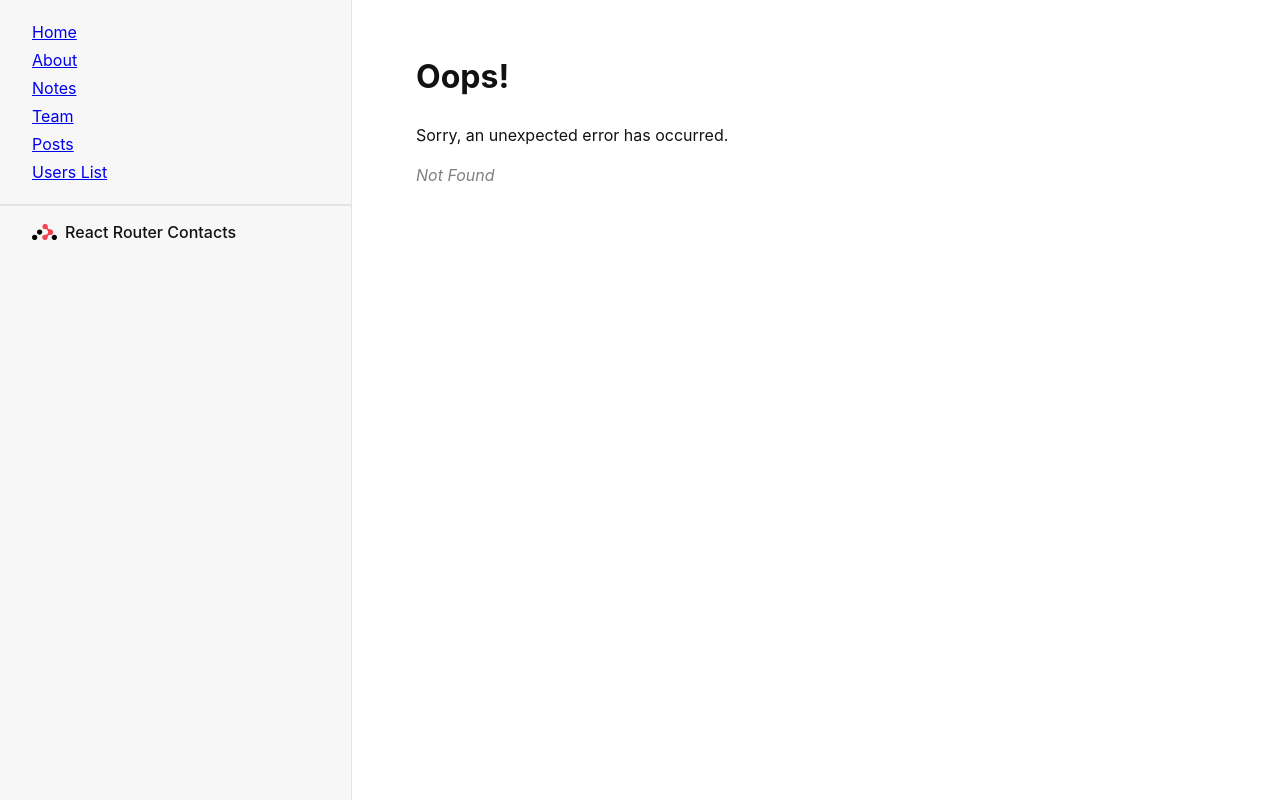
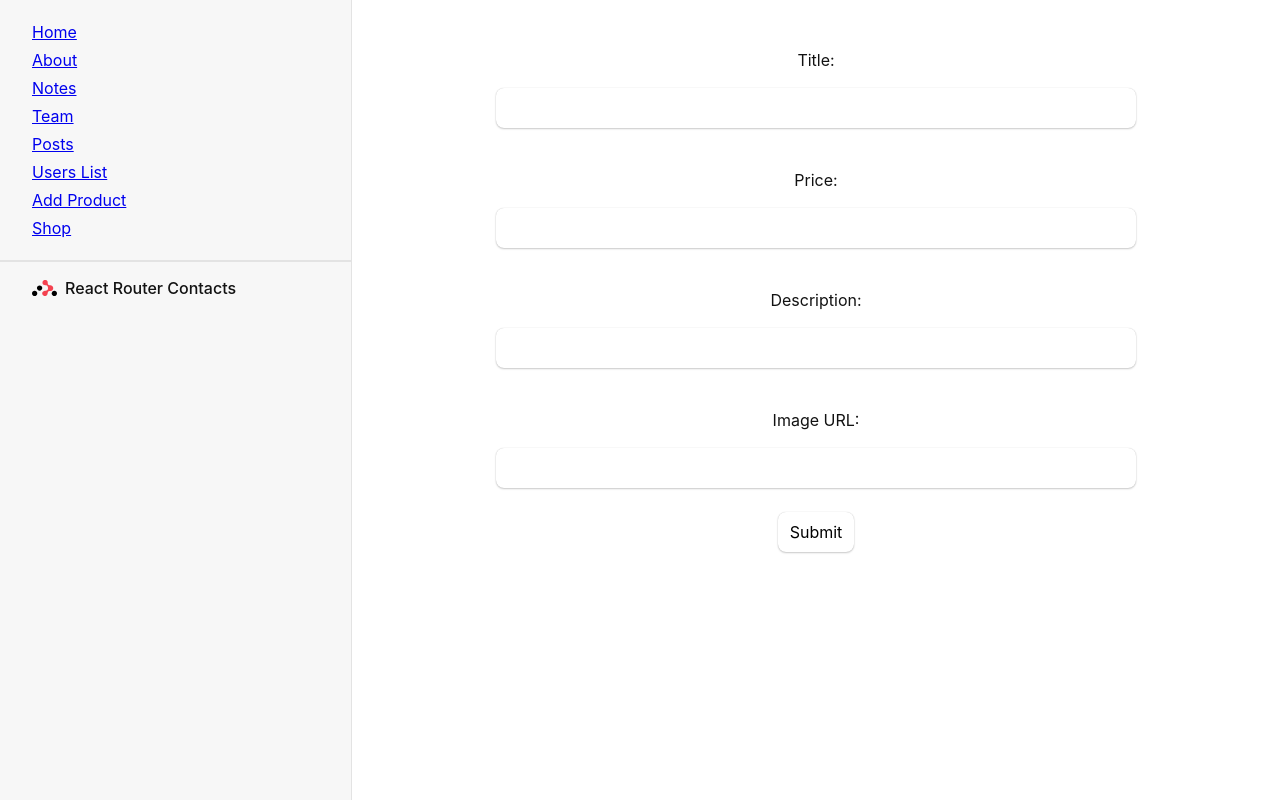
Before and after one commit to SazzadForazi/react-basic-to-adanced, a React (Vite) app: page /add-product in a window 1280 px wide. Before the commit this address had no page. Built offline with nearby package versions, Linux system fonts and the light colour scheme.

Commit message:
firebase

```diff
--- a/package.json
+++ b/package.json
@@ -11,6 +11,7 @@
     "preview": "vite preview"
   },
   "dependencies": {
+    "firebase": "^11.2.0",
     "immer": "^10.1.1",
     "react": "^18.3.1",
     "react-dom": "^18.3.1",
--- a/src/components/Nav.jsx
+++ b/src/components/Nav.jsx
@@ -22,6 +22,12 @@ const Nav = () => {
         <li>
           <Link to="/users">Users List</Link>
         </li>
+        <li>
+          <Link to="/add-product">Add Product</Link>
+        </li>
+        <li>
+          <Link to="/shop">Shop</Link>
+        </li>
       </ul>
     </div>
   );
--- /dev/null
+++ b/src/firebase.js
@@ -0,0 +1,19 @@
+// Import the functions you need from the SDKs you need
+import { initializeApp } from "firebase/app";
+import { getFirestore } from "firebase/firestore";
+// TODO: Add SDKs for Firebase products that you want to use
+// https://firebase.google.com/docs/web/setup#available-libraries
+
+// Your web app's Firebase configuration
+const firebaseConfig = {
+  apiKey: "AIzaSyDh8Cuiqluutug0AUNzGTFKX35_NLsa8JE",
+  authDomain: "react-first-project-95873.firebaseapp.com",
+  projectId: "react-first-project-95873",
+  storageBucket: "react-first-project-95873.firebasestorage.app",
+  messagingSenderId: "209901717660",
+  appId: "1:209901717660:web:cdecbd3d177e6e237c0559"
+};
+
+// Initialize Firebase
+const app = initializeApp(firebaseConfig);
+export const  db = getFirestore(app);
--- /dev/null
+++ b/src/pages/AddProductForm.jsx
@@ -0,0 +1,86 @@
+import { useState } from "react";
+import { addDoc, collection } from "firebase/firestore";
+import { db } from "../firebase";
+
+const AddProductForm = () => {
+  const [product, setProduct] = useState({
+    title: "",
+    price: "",
+    image: "",
+    description: "",
+  });
+
+  const handleChange = (e) => {
+    setProduct({
+      ...product,
+      [e.target.name]: e.target.value,
+    });
+  };
+  // [api.reducerPath] : api.reducer
+
+  const handleSubmit = async (e) => {
+    e.preventDefault();
+    await addDoc(collection(db, "products"), product);
+    // addDoc()
+  };
+
+  return (
+    <>
+      <form
+        style={{
+          display: "flex",
+          flexDirection: "column",
+          justifyContent: "space-between",
+          alignItems: "center",
+        }}
+        onSubmit={handleSubmit}
+      >
+        <p>Title:</p>
+        <input
+          value={product.title}
+          onChange={handleChange}
+          name="title"
+          style={{ display: "block", width: "80%" }}
+          required
+        />
+        <br />
+        <p>Price:</p>
+
+        <input
+          value={product.price}
+          onChange={handleChange}
+          name="price"
+          style={{ display: "block", width: "80%" }}
+          type="number"
+          required
+        />
+        <br />
+
+        <p>Description:</p>
+        <input
+          value={product.description}
+          onChange={handleChange}
+          name="description"
+          style={{ display: "block", width: "80%" }}
+          type="text"
+          required
+        />
+        <br />
+        <p>Image URL:</p>
+
+        <input
+          onChange={handleChange}
+          value={product.image}
+          name="image"
+          style={{ display: "block", width: "80%" }}
+          type="text"
+          required
+        />
+        <br />
+        <input type="submit" />
+      </form>
+    </>
+  );
+};
+
+export default AddProductForm;
--- /dev/null
+++ b/src/pages/Shop.jsx
@@ -0,0 +1,26 @@
+import { useEffect, useState } from "react";
+import { collection, getDocs } from "firebase/firestore";
+import { db } from "../firebase.js";
+const Shop = () => {
+  const [products, setProducts] = useState([]);
+  const productsCollectionRef = collection(db, "products");
+  useEffect(() => {
+    const getProducts = async () => {
+      const data = await getDocs(productsCollectionRef);
+      const filteredData = data.docs.map((doc) => ({
+        ...doc.data(),
+        id: doc.id,
+      }));
+      setProducts(filteredData);
+      console.log(filteredData);
+    };
+    getProducts();
+  }, []);
+  return (
+    <div>
+      <h2>Shop</h2>
+    </div>
+  );
+};
+
+export default Shop;
```
Also changed, not shown: src/router/router.jsx (+7 -0 lines), 1 other file (tests, documents, lock files or other folders).
